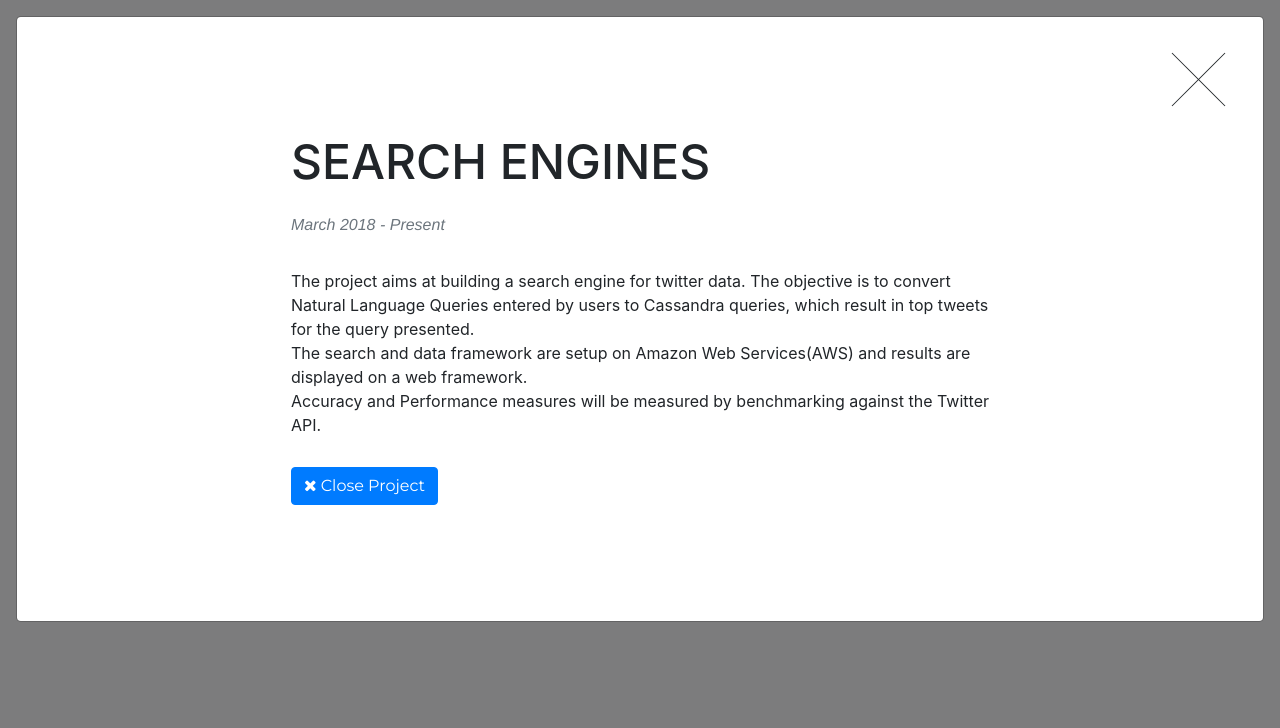
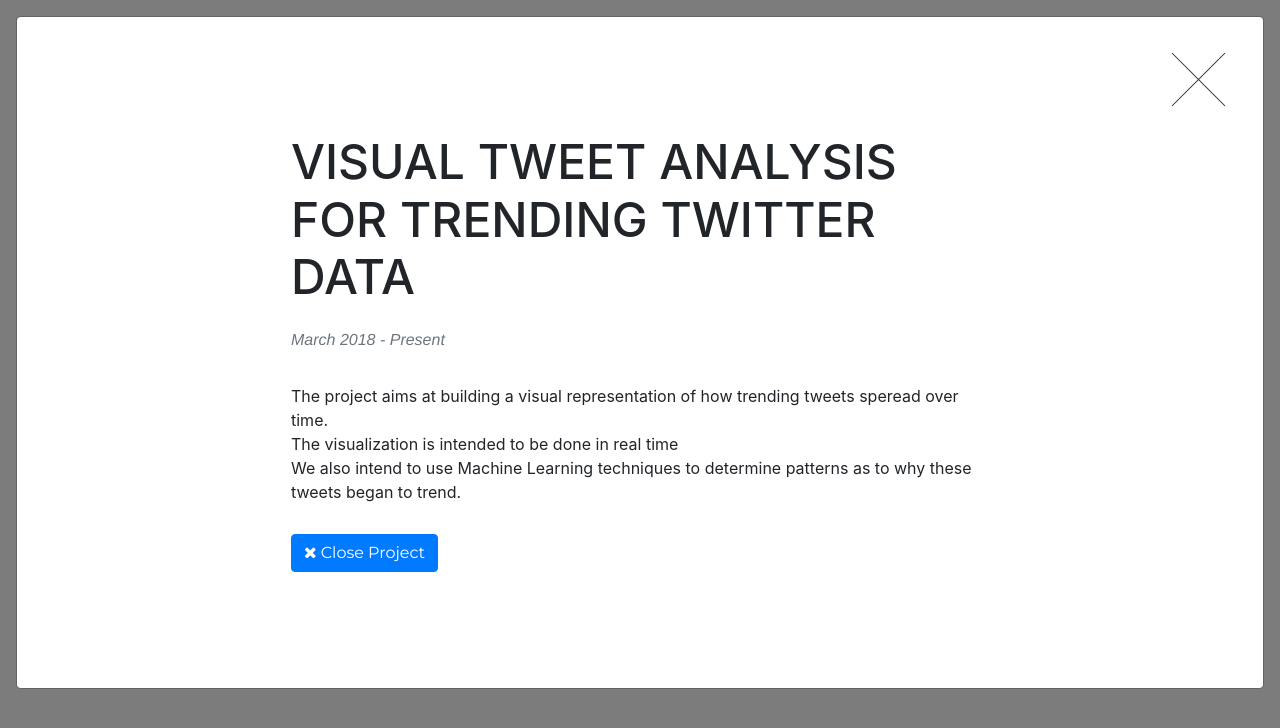
Before and after one commit to sharans003/sharans003.github.io, a website with bundled scripts: page index.html in a window 1280 px wide. Both pictures are taken after a click on the link 260 px from the left and 2051 px from the top of the page. Shown: the part 1651-2379 px from the top of the page. Built offline with nearby package versions, Linux system fonts and the light colour scheme; files whose address does not match are found by name; a web font is replaced by a local one.

Commit message:
changed Twitter Project

```diff
--- a/index.html
+++ b/index.html
@@ -191,7 +191,7 @@
               <img class="img-fluid" src="img/portfolio/cw-proj1.gif" alt="">
             </a>
             <div class="currentproject-caption">
-              <h4>Search Engine for Twitter Data</h4>
+              <h4>Visual Tweet Analysis for Trending Twitter Data</h4>
               <p class="text-muted">Big Data Systems</p>
             </div>
           </div>
@@ -817,13 +817,16 @@
               <div class="col-lg-8 mx-auto">
                 <div class="modal-body">
                   <!-- Project Details Go Here -->
-                  <h2 class="text-uppercase">Search Engines</h2>
+                  <h2 class="text-uppercase">Visual Tweet Analysis for Trending Twitter Data</h2>
                   <p class="item-intro text-muted">March 2018 - Present</p>
                   <!--<img class="img-fluid d-block mx-auto" src="img/portfolio/01-full.jpg" alt="">-->
                   <ul class = "list-inline">
-                     <li>The project aims at building a search engine for twitter data. The objective is to convert Natural Language Queries entered by users to Cassandra queries, which result in top tweets for the query presented.</li>
+                     <!--<li>The project aims at building a search engine for twitter data. The objective is to convert Natural Language Queries entered by users to Cassandra queries, which result in top tweets for the query presented.</li>
                     <li>The search and data framework are setup on Amazon Web Services(AWS) and results are displayed on a web framework. </li>
-                    <li>Accuracy and Performance measures will be measured by benchmarking against the Twitter API.</li>
+                    <li>Accuracy and Performance measures will be measured by benchmarking against the Twitter API.</li>-->
+                    <li>The project aims at building a visual representation of how trending tweets speread over time.</li>
+                    <li>The visualization is intended to be done in real time</li>
+                    <li>We also intend to use Machine Learning techniques to determine patterns as to why these tweets began to trend.</li>
 
                   </ul>
                   <button class="btn btn-primary" data-dismiss="modal" type="button">
```
